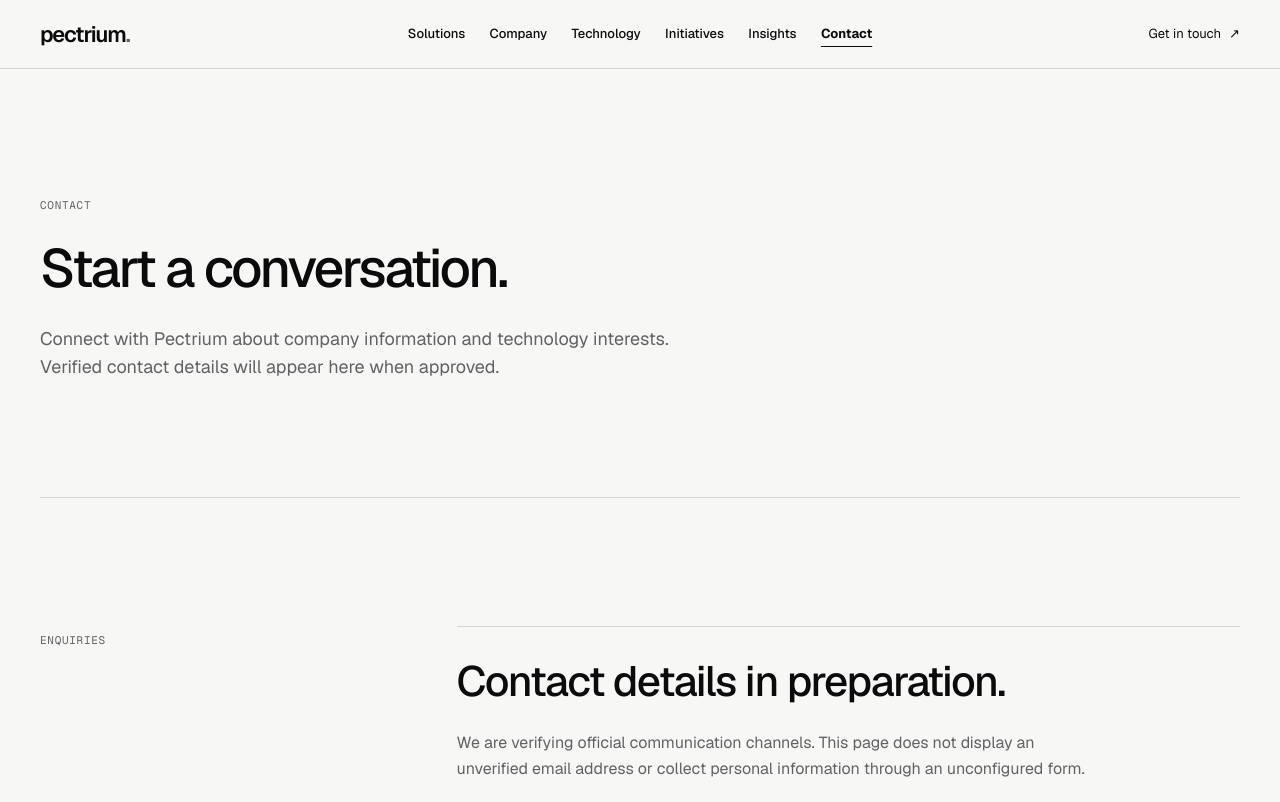
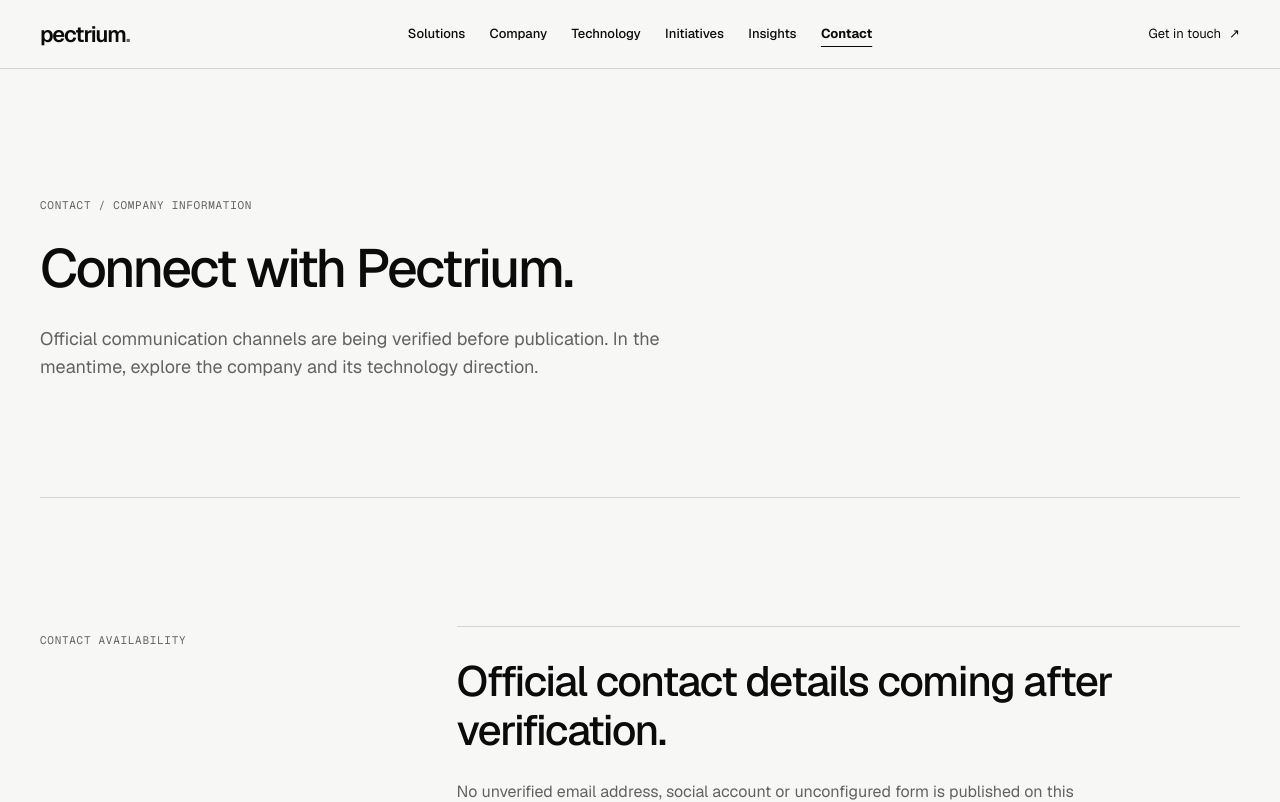
Before and after one commit to ejepsystems/ejepsystems, a Next.js app in the folder apps/web/: page /contact in a window 1280 px wide. Shown: the top 802 px of the page. Built offline with nearby package versions, Linux system fonts and the light colour scheme.

Commit message:
feat(corporate): upgrade 03 solutions-first positioning and page experience

```diff
--- a/apps/web/app/contact/page.tsx
+++ b/apps/web/app/contact/page.tsx
@@ -1,3 +1,8 @@
-import type {Metadata} from "next";import {PageFrame,PageHero} from "@/components/page-frame";
-export const metadata:Metadata={title:"Contact",description:"Contact information for Pectrium is being verified prior to publication."};
-export default function Contact(){return <PageFrame><PageHero eyebrow="Contact" title="Start a conversation." description="Connect with Pectrium about company information and technology interests. Verified contact details will appear here when approved."/><section className="shell editorial-section"><p className="section-index">Enquiries</p><div className="empty-editorial"><h2>Contact details in preparation.</h2><p>We are verifying official communication channels. This page does not display an unverified email address or collect personal information through an unconfigured form.</p></div></section></PageFrame>;}
+import type {Metadata} from "next";
+import Link from "next/link";
+import {PageFrame,PageHero} from "@/components/page-frame";
+export const metadata:Metadata={title:"Contact",description:"Official Pectrium contact channels are pending verification."};
+export default function Contact(){return <PageFrame>
+ <PageHero eyebrow="Contact / Company information" title="Connect with Pectrium." description="Official communication channels are being verified before publication. In the meantime, explore the company and its technology direction."/>
+ <section className="shell editorial-section"><p className="section-index">Contact availability</p><div className="empty-editorial"><h2>Official contact details coming after verification.</h2><p>No unverified email address, social account or unconfigured form is published on this site. This page will be updated when a company-approved channel is ready.</p><div className="hero-actions"><Link className="text-link" href="/company">About Pectrium <span aria-hidden="true">↗</span></Link><Link className="text-link" href="/solutions">Explore focus areas <span aria-hidden="true">↗</span></Link></div></div></section>
+ </PageFrame>;}
```
